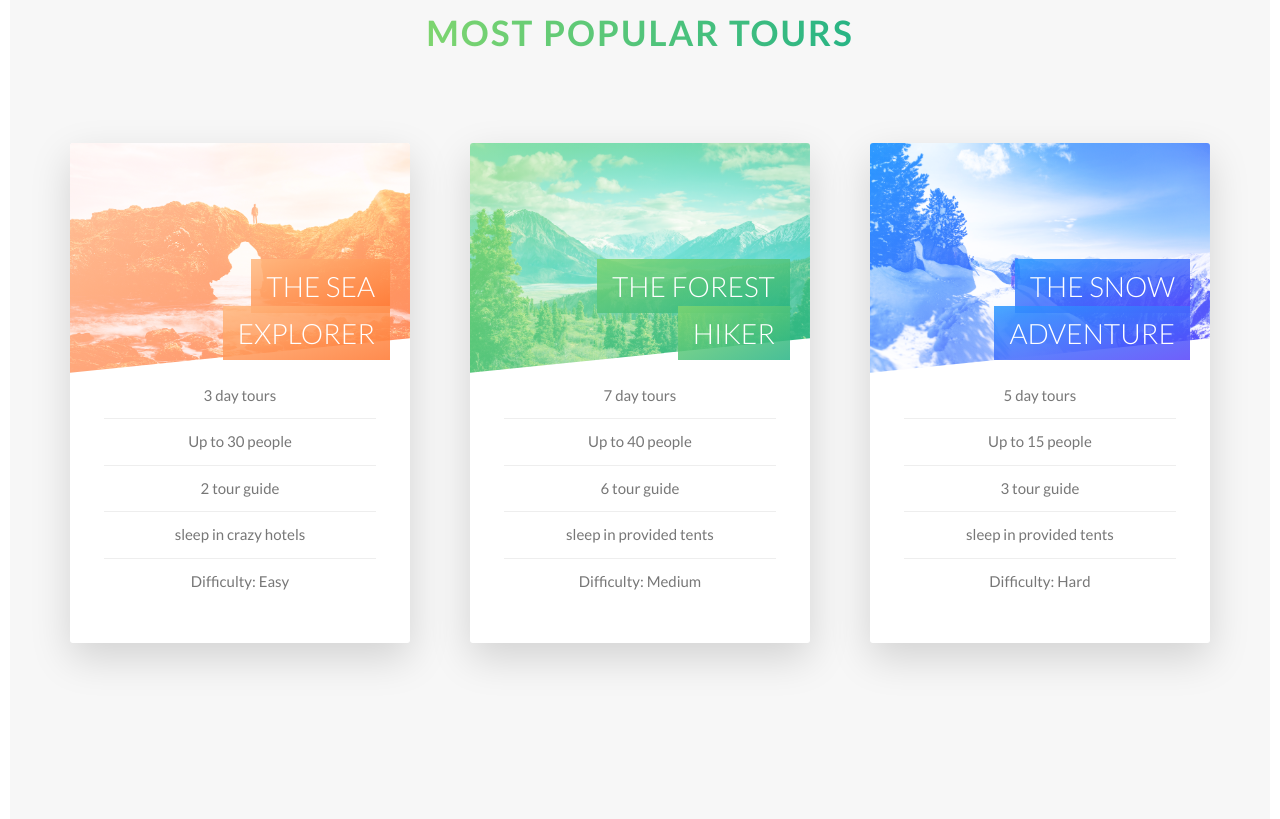
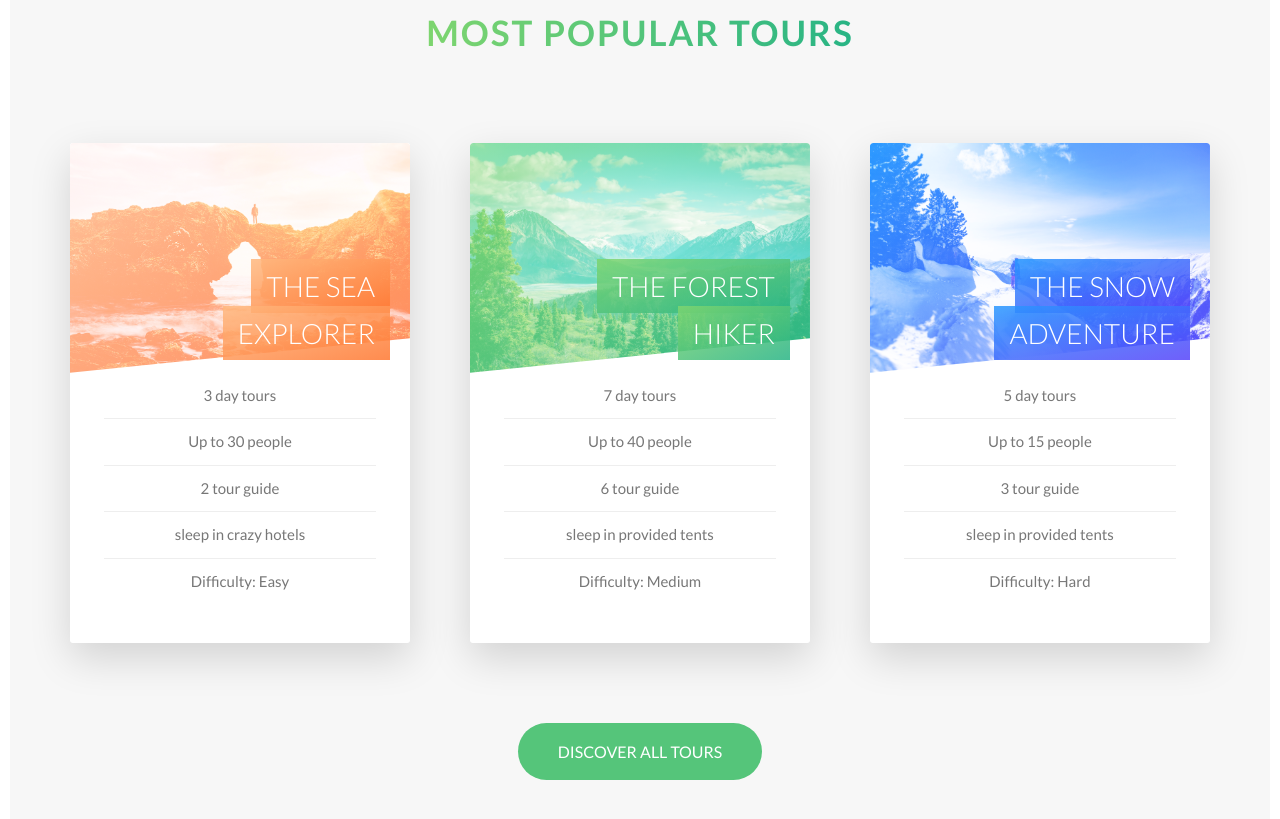
Before and after one commit to subhankarmaiti/webdesign, a website: page Natours/index.html in a window 1280 px wide. Shown: the part 2312-3131 px from the top of the page. Drawn offline with nearby package versions, Linux system fonts and the light colour scheme; files that its build step writes are made by us from their sources.

Commit message:
green button

```diff
--- a/Natours/index.html
+++ b/Natours/index.html
@@ -231,6 +231,10 @@
             </div>
           </div>
         </div>
+
+        <div class="u-center-text u-margin-top-huge">
+          <a href="#" class="btn btn--green">Discover all tours</a>
+        </div>
       </section>
     </main>
     <!--
--- a/Natours/sass/base/_utilities.scss
+++ b/Natours/sass/base/_utilities.scss
@@ -13,3 +13,11 @@
 .u-margin-bottom-small {
   margin-bottom: 1.5rem;
 }
+
+.u-margin-top-big {
+  margin-top: 8rem;
+}
+
+.u-margin-top-huge {
+  margin-top: 8rem;
+}
--- a/Natours/sass/components/_button.scss
+++ b/Natours/sass/components/_button.scss
@@ -47,6 +47,15 @@
     }
   }
 
+  &--green {
+    background-color: $color-primary;
+    color: $color-white;
+
+    &::after {
+      background-color: $color-primary;
+    }
+  }
+
   &--animated {
     animation: moveInBottom 0.5s ease-out 0.75s;
     animation-fill-mode: backwards;
--- a/Natours/sass/components/_card.scss
+++ b/Natours/sass/components/_card.scss
@@ -64,6 +64,8 @@
     background-blend-mode: screen;
     -webkit-clip-path: polygon(0 0, 100% 0, 100% 85%, 0 100%);
     clip-path: polygon(0 0, 100% 0, 100% 85%, 0 100%);
+    border-top-left-radius: 3px;
+    border-top-right-radius: 3px;
 
     &--1 {
       background-image: linear-gradient(
--- a/Natours/sass/pages/_home.scss
+++ b/Natours/sass/pages/_home.scss
@@ -24,6 +24,6 @@
 
 .section-tours {
   background-color: $color-gray-light-1;
-  padding: 25rem 0 50rem 0;
+  padding: 25rem 0 15rem 0;
   margin-top: -10rem;
 }
```
